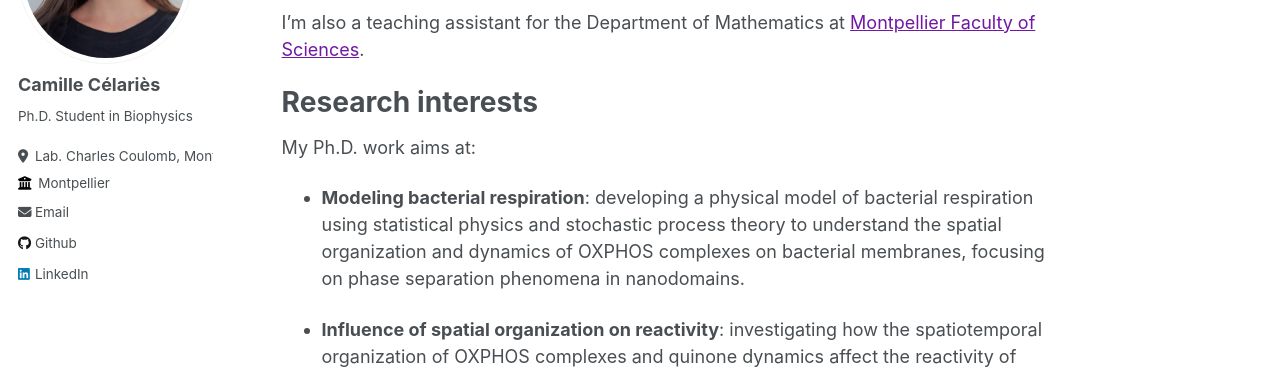
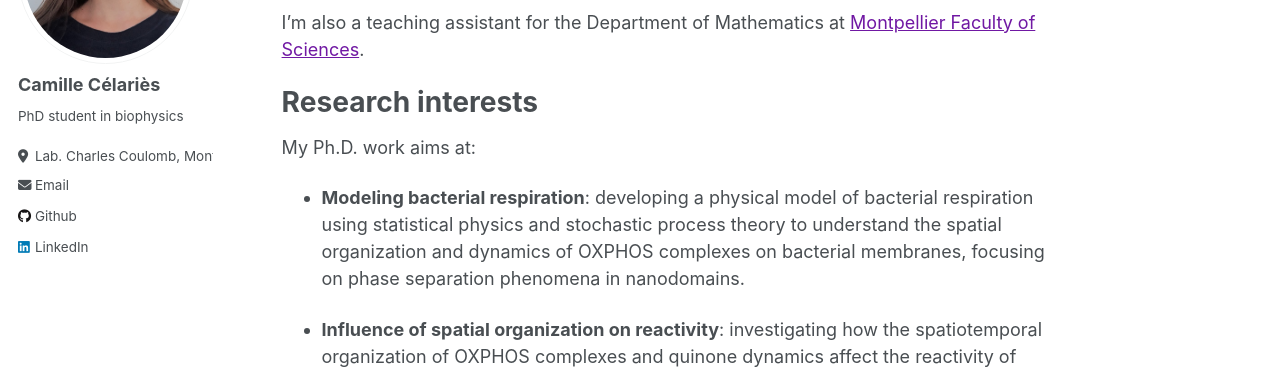
Before and after one commit to camillecelaries/camillecelaries.github.io, a Jekyll site: the page built from _pages/about.md, in a window 1280 px wide. Shown: the part 197-566 px from the top of the page. Built offline with Jekyll 4.4.1, drawn with Linux system fonts in a browser that asks for light colours.

Commit message:
Update _config.yml

```diff
--- a/_config.yml
+++ b/_config.yml
@@ -24,9 +24,9 @@ author:
   avatar           : "IdCC.jpg"
   name             : "Camille Célariès"
   pronouns         : # example: "she/her"
-  bio              : "Ph.D. Student in Biophysics"
+  bio              : "PhD student in biophysics"
   location         : "Lab. Charles Coulomb, Montpellier"
-  employer         : "Montpellier"
+  employer         : # "Montpellier"
   uri              : # URL
   email            : "celariesc@gmail.com"
 
```
